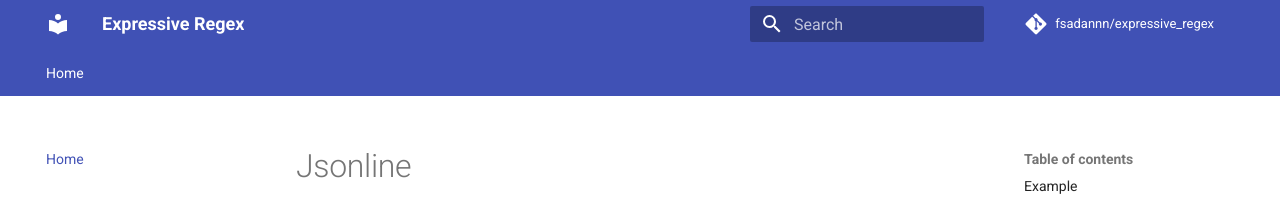
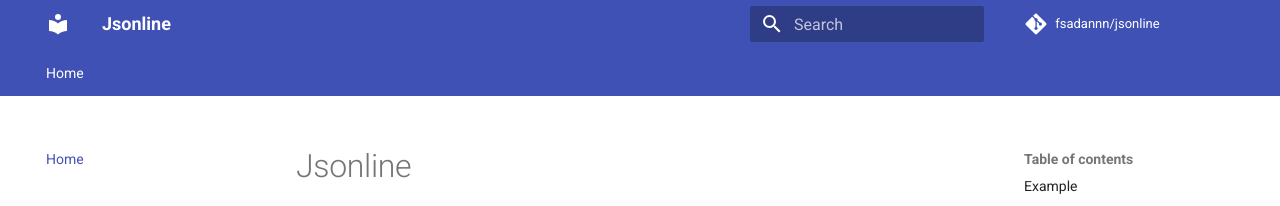
Before and after one commit to fsadannn/jsonline, an MkDocs documentation site: the page built from docs/index.md, in a window 1280 px wide. Shown: the top 206 px of the page. Built offline with MkDocs 1.6.1 and Material for MkDocs 9.7.7, drawn with Linux system fonts in a browser that asks for light colours; comment, search, counter and statistics services are not loaded.

Commit message:
update docs

```diff
--- a/mkdocs.yml
+++ b/mkdocs.yml
@@ -1,6 +1,6 @@
-site_name: Expressive Regex
-repo_name: 'fsadannn/expressive_regex'
-repo_url: 'https://github.com/fsadannn/expressive_regex'
+site_name: Jsonline
+repo_name: 'fsadannn/jsonline'
+repo_url: 'https://github.com/fsadannn/jsonline'
 
 theme:
     name: material
```
